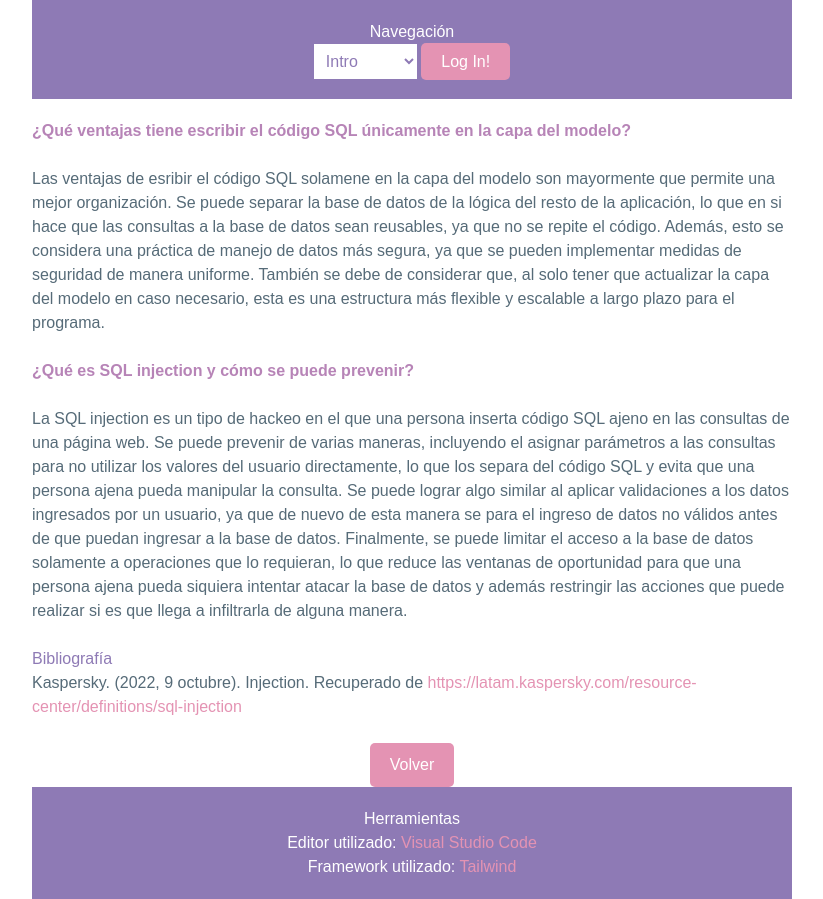
After one commit to A01710029/Repositorio_Personal, a Node server app: page /lab17 in a window 1280 px wide. The commit adds this page. Shown: the whole page, without its empty margins (228-1051 px from the left). Run offline with Node 20, Linux system fonts and the light colour scheme; style sheets or scripts are compiled from the project's sources.

Commit message:
Agregar preguntas

```diff
--- /dev/null
+++ b/js/lab17/controllers/lab17.controller.js
@@ -0,0 +1,5 @@
+exports.getLab17 = (request, response, next) => {
+    const username = request.session.username || "";
+    response.render("lab17.ejs", {username: username});
+    next();
+}
--- a/js/lab17/routes/main.routes.js
+++ b/js/lab17/routes/main.routes.js
@@ -9,6 +9,7 @@ const lab5Handler = require("../controllers/lab5.controller");
 const lab10Handler = require("../controllers/lab10.controller");
 const lab12Handler = require("../controllers/lab12.controller");
 const lab13Handler = require("../controllers/lab13.controller");
+const lab17Handler = require("../controllers/lab17.controller");
 
 //get
 router.get("/", indexHandler.getIndex);
@@ -17,6 +18,7 @@ router.get("/lab5", lab5Handler.getLab5);
 router.get("/lab10", lab10Handler.getLab10);
 router.get("/lab12", lab12Handler.getLab12);
 router.get("/lab13", lab13Handler.getLab13);
+router.get("/lab17", lab17Handler.getLab17);
 
 //post
 router.post("/lab10", lab10Handler.postLab10);
--- a/js/lab17/views/includes/header.ejs
+++ b/js/lab17/views/includes/header.ejs
@@ -21,6 +21,7 @@
                     <option value="/lab11">Lab 11</option>
                     <option value="/lab12">Lab 12</option>
                     <option value="/lab13">Lab 13</option>
+                    <option value="/lab17">Lab 17</option>
                 </optgroup>
             </select>
 
--- /dev/null
+++ b/js/lab17/views/lab17.ejs
@@ -0,0 +1,34 @@
+<%- include("includes/header.ejs") %>
+
+<body>
+    <strong>
+        ¿Qué ventajas tiene escribir el código SQL únicamente en la capa del modelo?
+    </strong><br></br>
+        Las ventajas de esribir el código SQL solamene en la capa del modelo son mayormente que permite una mejor organización.
+        Se puede separar la base de datos de la lógica del resto de la aplicación, lo que en si hace que las consultas a la
+        base de datos sean reusables, ya que no se repite el código. Además, esto se considera una práctica de manejo de datos
+        más segura, ya que se pueden implementar medidas de seguridad de manera uniforme. También se debe de considerar que, al
+        solo tener que actualizar la capa del modelo en caso necesario, esta es una estructura más flexible y escalable a largo
+        plazo para el programa.
+        <br></br>
+    <strong>
+        ¿Qué es SQL injection y cómo se puede prevenir?
+    </strong><br></br>
+        La SQL injection es un tipo de hackeo en el que una persona inserta código SQL ajeno en las consultas de una página web.
+        Se puede prevenir de varias maneras, incluyendo el asignar parámetros a las consultas para no utilizar los valores del
+        usuario directamente, lo que los separa del código SQL y evita que una persona ajena pueda manipular la consulta. Se
+        puede lograr algo similar al aplicar validaciones a los datos ingresados por un usuario, ya que de nuevo de esta manera
+        se para el ingreso de datos no válidos antes de que puedan ingresar a la base de datos. Finalmente, se puede limitar el
+        acceso a la base de datos solamente a operaciones que lo requieran, lo que reduce las ventanas de oportunidad para que
+        una persona ajena pueda siquiera intentar atacar la base de datos y además restringir las acciones que puede realizar si
+        es que llega a infiltrarla de alguna manera.
+        <br></br>
+
+    <h3>Bibliografía</h3>
+        Kaspersky. (2022, 9 octubre). Injection. Recuperado de <a href="https://latam.kaspersky.com/resource-center/definitions/sql-injection">https://latam.kaspersky.com/resource-center/definitions/sql-injection</a>
+        <br></br>
+</body>
+
+<%- include("includes/boton.ejs") %>
+
+<%- include("includes/footer.ejs") %>
```
Also changed, not shown: js/lab17/models/lab10.model.js (+0 -8 lines).
